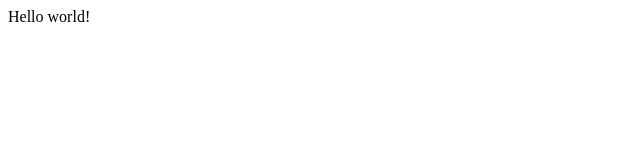
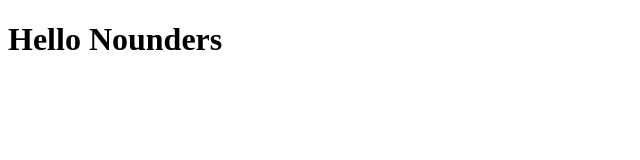
Before and after one commit to icufi/gatsby-NOUNS-DAO-shop, a Gatsby site: page / in a window 1280 px wide. Shown: the whole page, without its empty margins (0-640 px from the left). Built offline with nearby package versions, Linux system fonts and the light colour scheme; Gatsby itself is replaced by a stand-in of ours.

Commit message:
merch page added

```diff
--- a/src/pages/index.js
+++ b/src/pages/index.js
@@ -1,5 +1,11 @@
 import React from "react"
+import { Link } from "gatsby"
 
 export default function Home() {
-  return <div>Hello world!</div>
+  return (
+    <>
+    <h1>Hello Nounders</h1>
+
+    </>
+  )
 }
```
Also changed, not shown: src/pages/store/index.js (added, +9 -0 lines), src/pages/store/nounsDAO.js (added, +9 -0 lines).
